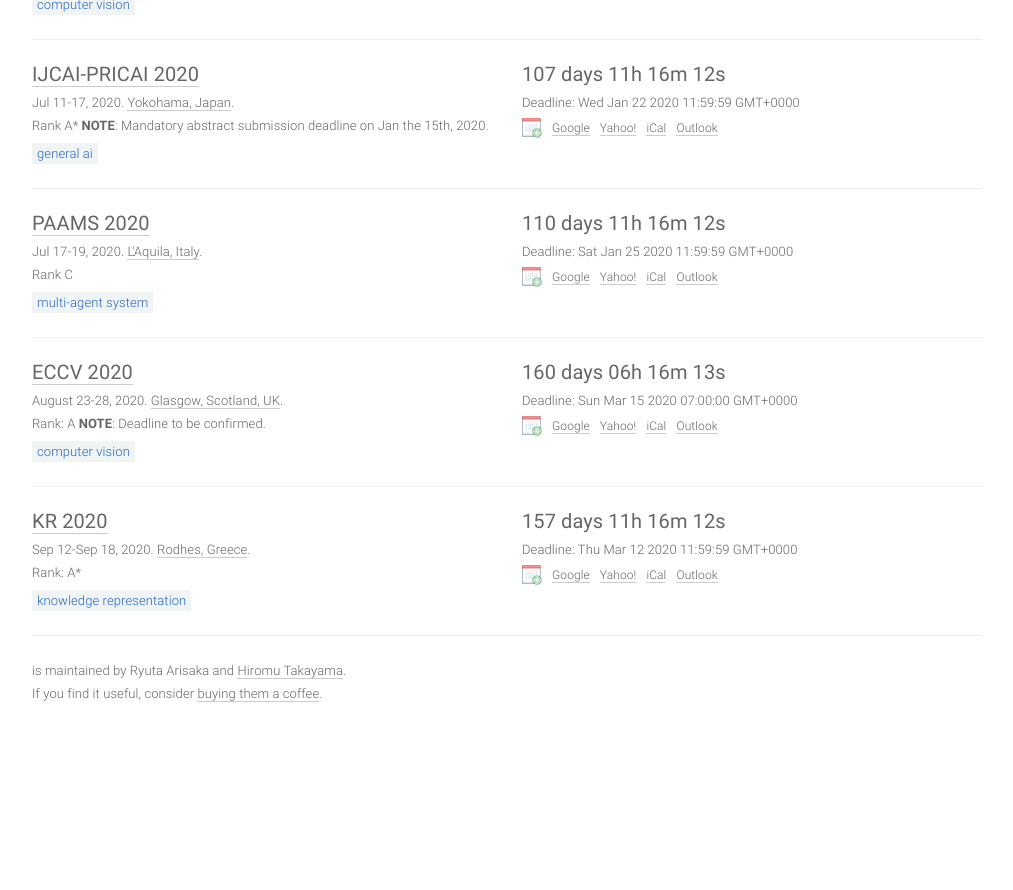
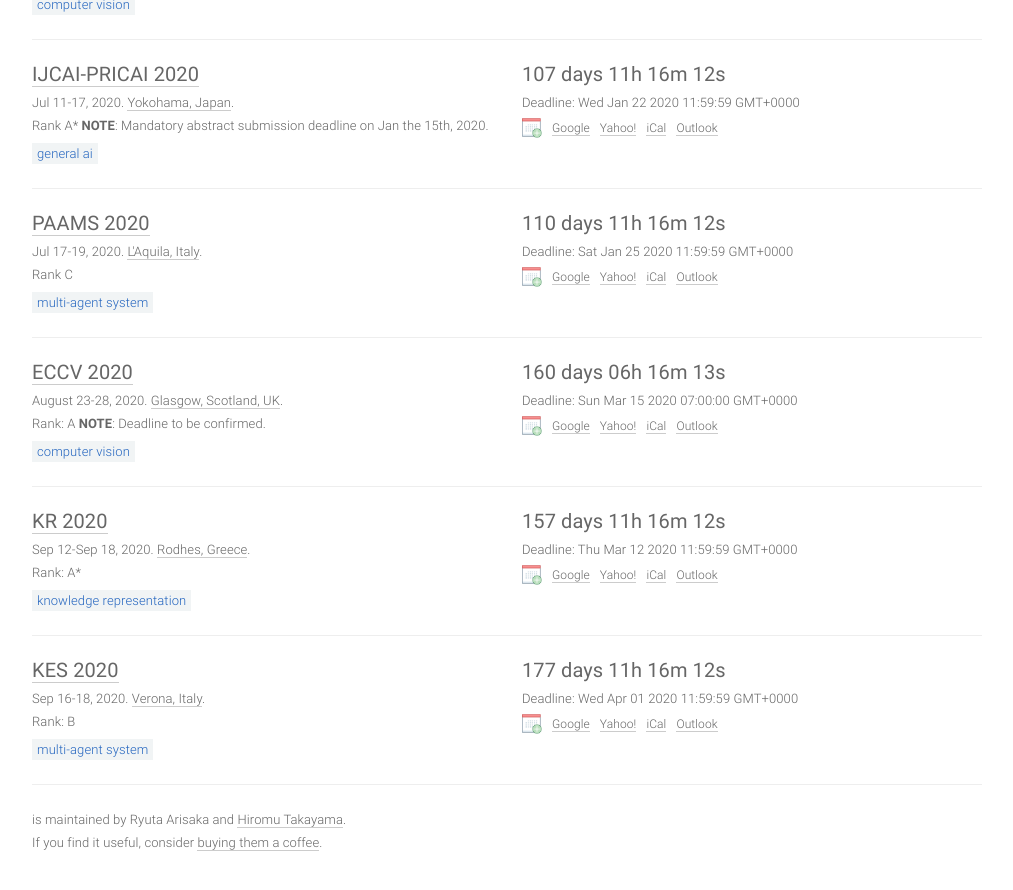
Before and after one commit to ryutaAri/ryutaAri.github.io, a Jekyll site: the page built from index.html, in a window 1280 px wide and 900 px high, scrolled down 3485 px. Shown: the top 890 px of the window, without its empty margins (133-1146 px from the left). Built offline with Jekyll 4.4.1, drawn with Linux system fonts in a browser that asks for light colours; comment, search, counter and statistics services are not loaded; before the commit the page ends 4236 px from its top, so only the background shows below that.

Commit message:
Update conferences.yml

```diff
--- a/_data/conferences.yml
+++ b/_data/conferences.yml
@@ -286,7 +286,16 @@
   sub: KR
   note: 'Rank: A*'
 
-
+- title: KES
+  year: 2020
+  id: kes2020
+  link: http://kes2020.kesinternational.org/index.php
+  deadline: '2020-03-31 23:59:59'
+  timezone: UTC-12
+  date: Sep 16-18, 2020
+  place: Verona, Italy
+  sub: MAS
+  note: 'Rank: B'
 
 #- title: NAACL
 #  year: 2019
```
